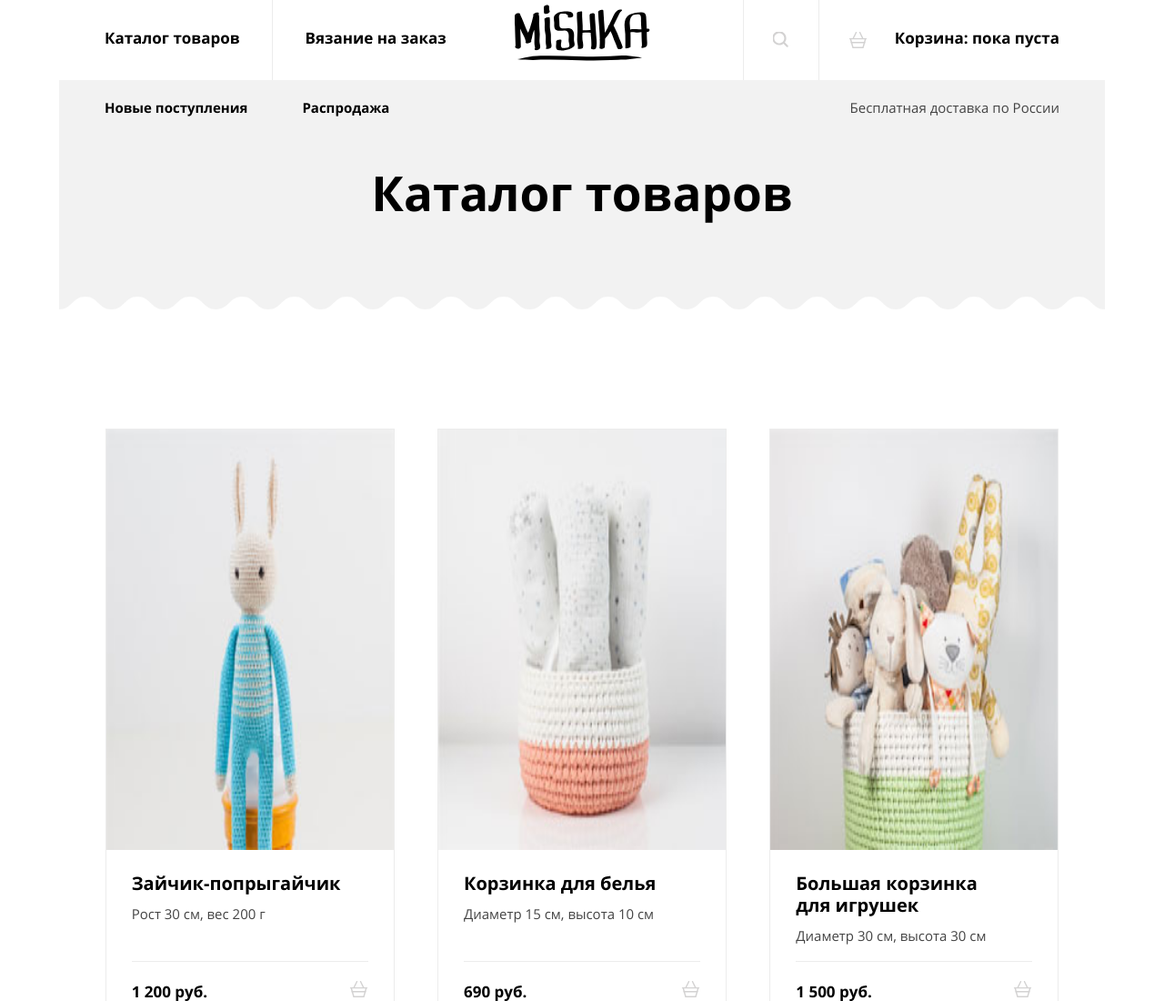
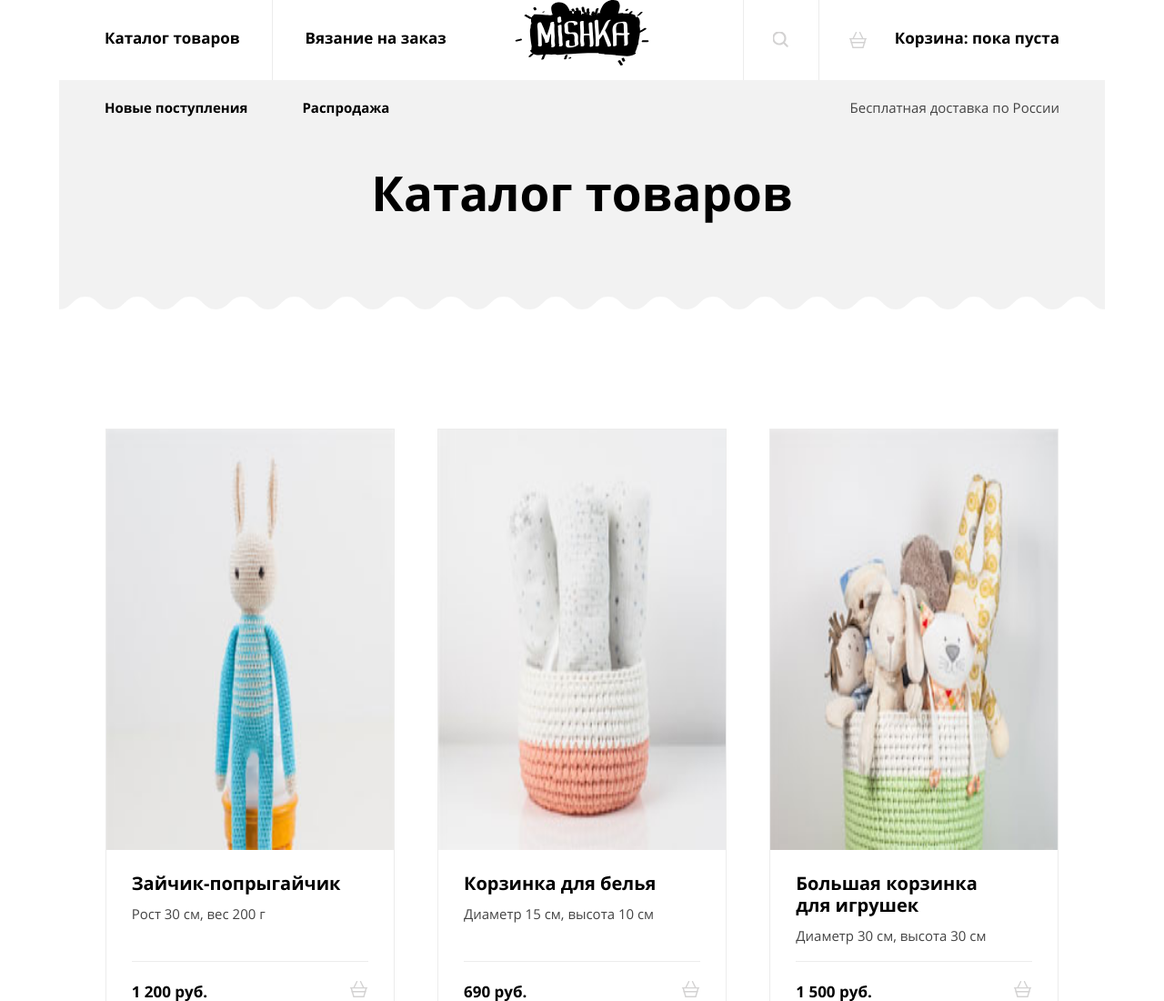
Before and after one commit to Vivendum/790877-mishka-16, a website: page source/catalog.html in a window 1280 px wide. Shown: the top 1100 px of the page at 91% size. Drawn offline with nearby package versions, Linux system fonts and the light colour scheme; files that its build step writes are made by us from their sources.

Commit message:
Кадрирует логотип в header

```diff
--- a/source/catalog.html
+++ b/source/catalog.html
@@ -11,7 +11,11 @@
   <body>
     <header class="page-header">
       <a class="page-header__logo-link" href="index.html">
-        <img class="logo page-header__logo-image" src="img/logo-mobile.svg" width="85" height="35" alt="Логотип MISHKA">
+        <picture>
+          <source media="(min-width: 1150px)" srcset="img/logo-desktop.svg">
+          <source media="(min-width: 768px)" srcset="img/logo-tablet.svg">
+          <img class="logo page-header__logo-image" src="img/logo-mobile.svg" width="85" height="35" alt="Логотип MISHKA">
+        </picture>
       </a>
       <nav class="page-header__main-nav page-header__main-nav--opened page-header__main-nav--nojs">
         <button class="page-header__main-nav-button" type="button">
```
Also changed, not shown: source/index.html (+5 -1 lines), source/order.html (+5 -1 lines).
